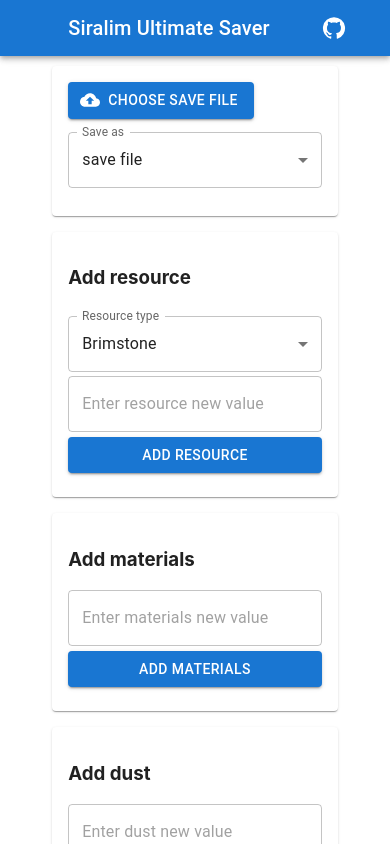
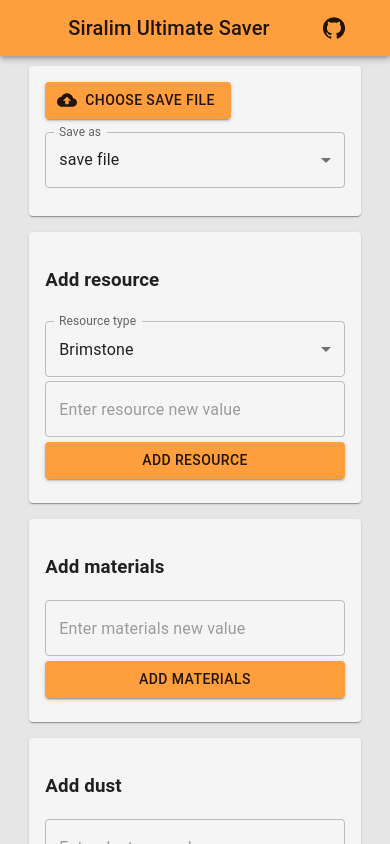
Before and after one commit to lumpsoid/SiralimUltimateSaver, a React (Create React App) app: page / in a window 390 px wide. Shown: the top 844 px of the page. Built offline with nearby package versions, Linux system fonts and the light colour scheme.

Commit message:
add theme

```diff
--- a/src/App.css
+++ b/src/App.css
@@ -26,18 +26,24 @@
 
 @media only screen and (max-width: 900px) {
   .card {
-    width: 45vw;
+    width: 50vw;
+  }
+}
+
+@media only screen and (max-width: 800px) {
+  .card {
+    width: 60vw;
   }
 }
 
 @media only screen and (max-width: 660px) {
   .card {
-    width: 55vw;
+    width: 70vw;
   }
 }
 
 @media only screen and (max-width: 500px) {
   .card {
-    width: 65vw;
+    width: 85vw;
   }
 }
--- /dev/null
+++ b/src/Theme.tsx
@@ -0,0 +1,15 @@
+import { createTheme } from '@mui/material/styles';
+
+const theme = createTheme({
+  palette: {
+    primary: {
+      main: '#ff9e3c', // Accent color
+    },
+    background: {
+      default: '#e6e6e6',
+      paper: '#F5F5F5',
+    },
+  },
+});
+
+export default theme;
--- a/src/index.tsx
+++ b/src/index.tsx
@@ -2,18 +2,26 @@
 import ReactDOM from 'react-dom/client';
 import './index.css';
 import App from './App';
+import CssBaseline from '@mui/material/CssBaseline';
+import { ThemeProvider } from '@mui/material/styles';
+import theme from './Theme';
 import reportWebVitals from './reportWebVitals';
 
 const rootElement = document.getElementById('root');
 
-if (rootElement) {
+if (rootElement)
+{
   const root = ReactDOM.createRoot(rootElement);
   root.render(
     <React.StrictMode>
-      <App />
+      <ThemeProvider theme={theme}>
+        <CssBaseline />
+        <App />
+      </ThemeProvider>
     </React.StrictMode>
   );
-} else {
+} else
+{
   console.error("Root element with ID 'root' not found.");
 }
 
```
